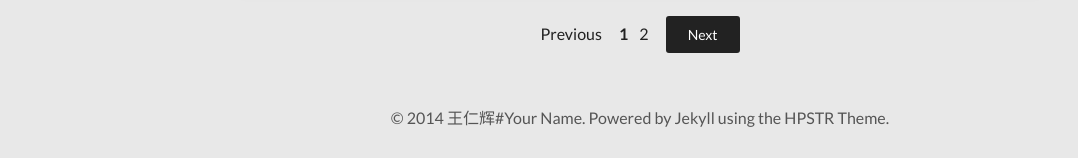
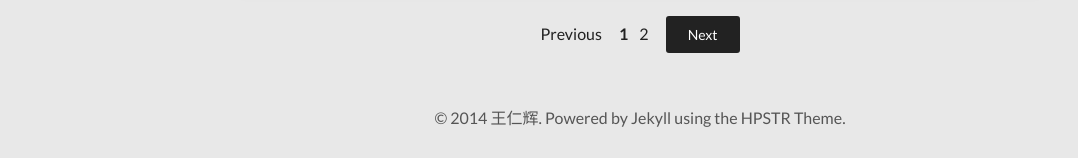
Before and after one commit to Dreampie/dreampie.github.io, a Jekyll site: the page built from index.html, in a window 1280 px wide and 900 px high, scrolled down 7608 px. Shown: the part 739-897 px from the top of the window, without its empty margins (0-1078 px from the left). Built offline with Jekyll 4.4.1, drawn with Linux system fonts in a browser that asks for light colours; nearby versions of some CDN libraries; the list of posts is cut into pages by our own code; some of the changed text lies outside the part shown.

Commit message:
Merge branch 'gh-pages'
Conflicts:
	index.html

```diff
--- a/_config.yml
+++ b/_config.yml
@@ -10,10 +10,10 @@
 
 # Owner/author information
 owner:
-  name:           王仁辉#Your Name
+  name:           王仁辉
   avatar:         avatar.jpg
   bio:            "Your bio goes here. It shouldn't be super long but a good two sentences or two should suffice."
-  email:          wangrenhui1990@gmail.com#you@email.com
+  email:          wangrenhui1990@gmail.com
   # Social networking links used in footer. Update and remove as you like.
   twitter:
   facebook:
```
